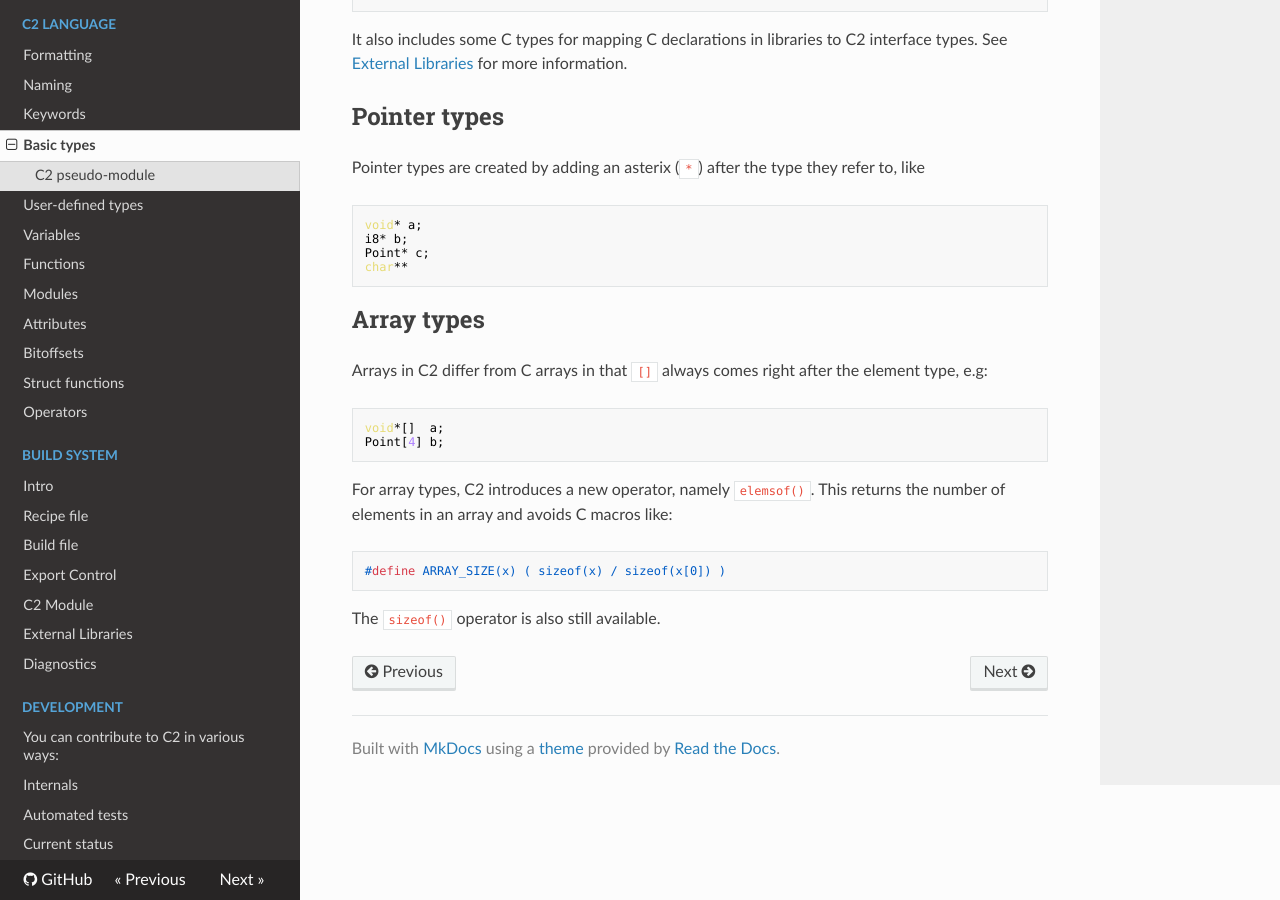
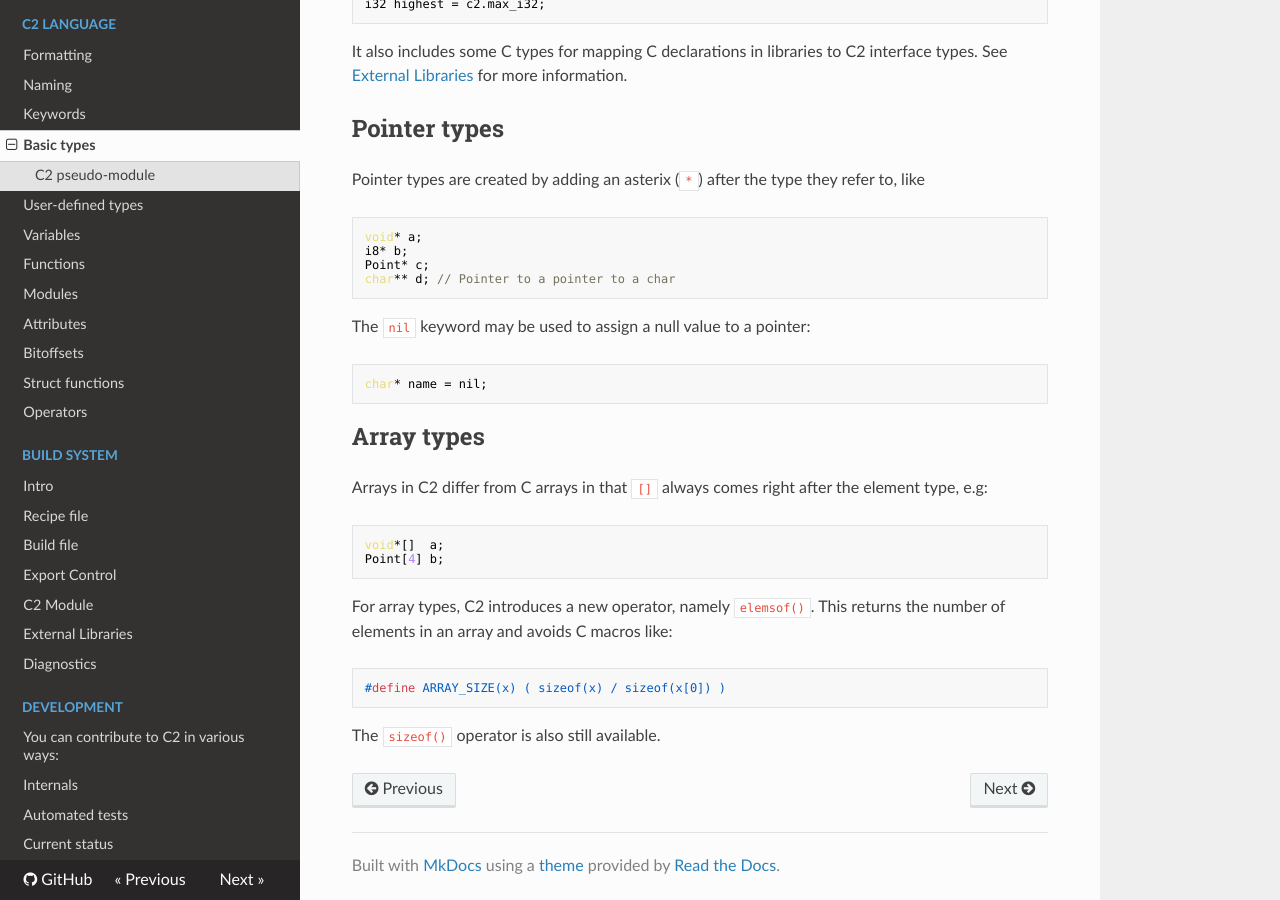
Before and after one commit to c2lang/documentation, an MkDocs documentation site: the page built from documentation/docs/language/basic_types.md, in a window 1280 px wide and 900 px high, scrolled down 923 px. Built offline with MkDocs 1.6.1, drawn with Linux system fonts in a browser that asks for light colours; nearby versions of some CDN libraries; old or Windows-style settings are respelled for this version of MkDocs.

Commit message:
Update basic_types.md

````diff
--- a/documentation/docs/language/basic_types.md
+++ b/documentation/docs/language/basic_types.md
@@ -3,10 +3,10 @@
 
 C2 has the following built-in primitive types:
 
-* __bool__: Either __true__ or __false__.
-* __i8__, __i16__, __i32__, __i64__: Signed integral types.
-* __u8__, __u16__, __u32__, __u64__: Unsigned integral types.
-* __f32__, __f64__. Single and double precision floating point types, respectively.
+* `bool`: Either `true` or `false`.
+* `i8`, `i16`, `i32`, `i64`: Signed integral types.
+* `u8`, `u16`, `u32`, `u64`: Unsigned integral types.
+* `f32`, `f64`. Single and double precision floating point types, respectively.
 
 There is also a built-in void pointer type (__void*__), not to be confused with the
 keyword __void__, which denotes a function that returns nothing.
@@ -20,14 +20,14 @@
 store some language symbols such as min/max values and things like build time, etc.
 For each integral type there exists a minimum and maximum value:
 
-* __min_i8__, __max_i8__
-* __min_i16__, __max_i16__
-* __min_i32__, __max_i32__
-* __min_i64__, __max_i64__
-* __min_u8__, __max_u8__
-* __min_u16__, __max_u16__
-* __min_u32__, __max_u32__
-* __min_u64__, __max_u64__
+* `min_i8`, `max_i8`
+* `min_i16`, `max_i16`
+* `min_i32`, `max_i32`
+* `min_i64`, `max_i64`
+* `min_u8`, `max_u8`
+* `min_u16`, `max_u16`
+* `min_u32`, `max_u32`
+* `min_u64`, `max_u64`
 
 ```c
 module foo;
@@ -47,7 +47,12 @@
 void* a;
 i8* b;
 Point* c;
-char**
+char** d; // Pointer to a pointer to a char
+```
+
+The `nil` keyword may be used to assign a null value to a pointer:
+```c
+char* name = nil;
 ```
 
 ## Array types
````
